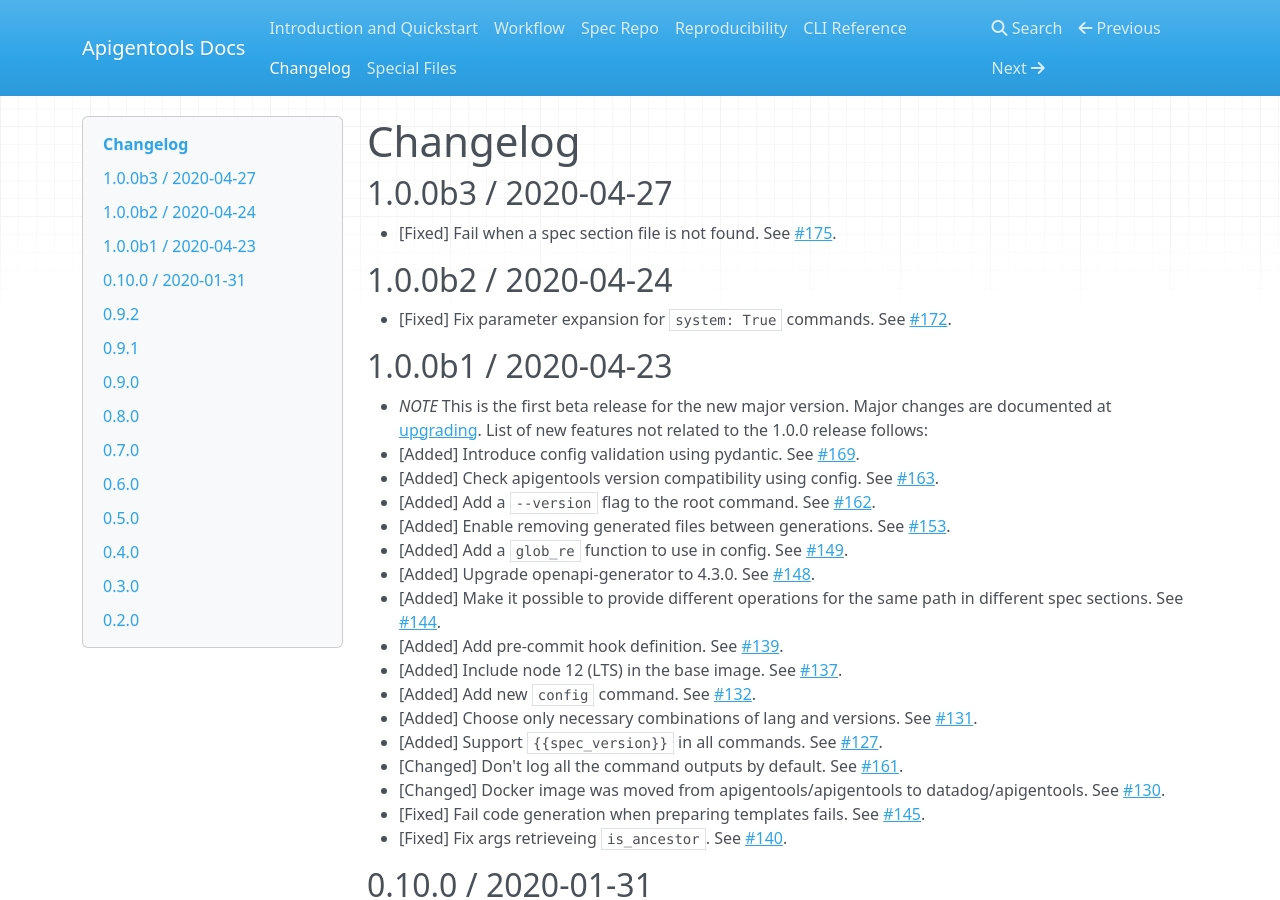
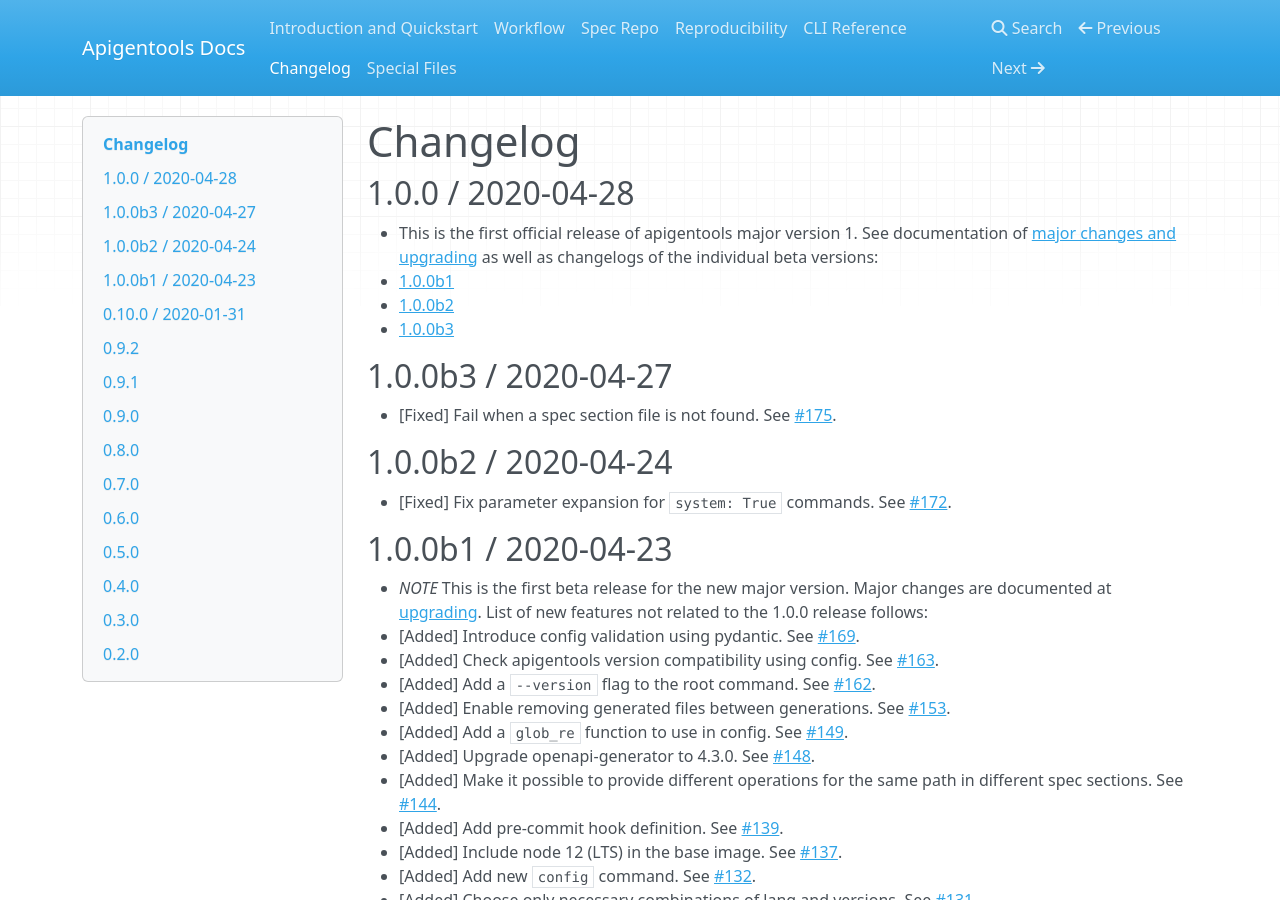
Before and after one commit to DataDog/apigentools, an MkDocs documentation site: the page built from docs/changelog.md, in a window 1280 px wide and 900 px high. Built offline with MkDocs 1.6.1, drawn with Linux system fonts in a browser that asks for light colours; nearby versions of some CDN libraries.

Commit message:
Add changelog entry for 1.0.0 final (#178)

```diff
--- a/docs/changelog.md
+++ b/docs/changelog.md
@@ -1,4 +1,11 @@
 # Changelog
+
+## 1.0.0 / 2020-04-28
+
+* This is the first official release of apigentools major version 1. See documentation of [major changes and upgrading](upgrading.md#from-0x-series-to-1x-series) as well as changelogs of the individual beta versions:
+  * [1.0.0b1](#100b1-2020-04-23)
+  * [1.0.0b2](#100b2-2020-04-24)
+  * [1.0.0b3](#100b3-2020-04-27)
 
 ## 1.0.0b3 / 2020-04-27
 
```
